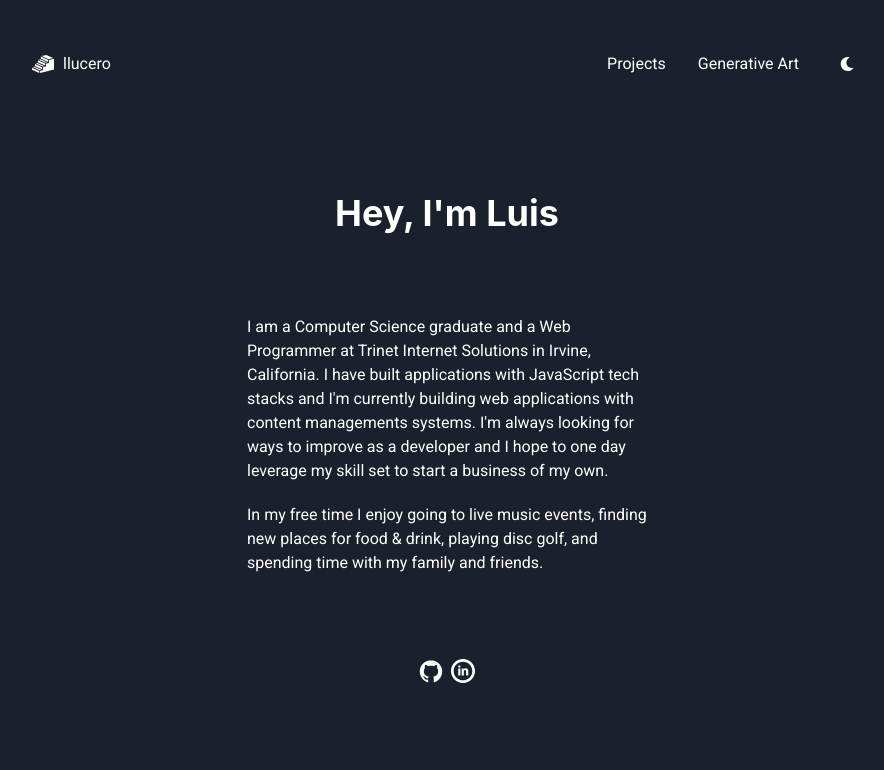
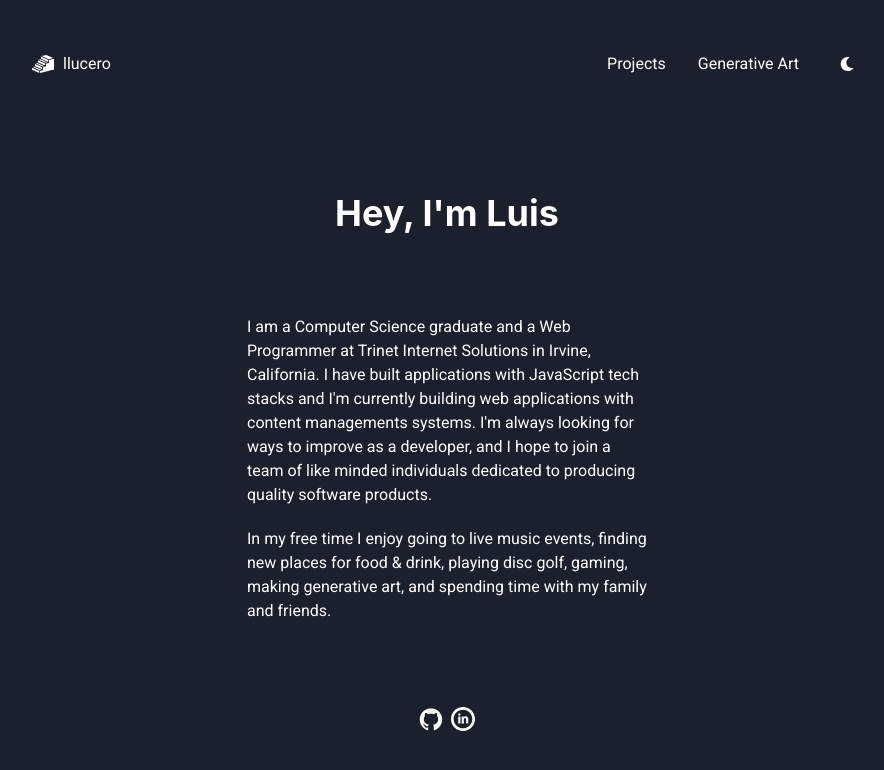
Before and after one commit to clucero36/personal-website, a React (Create React App) app: page / in a window 1280 px wide. Shown: the top 770 px of the page, without its empty margins (193-1077 px from the left). Built offline with nearby package versions, Linux system fonts and the light colour scheme.

Commit message:
summary update

```diff
--- a/src/App.js
+++ b/src/App.js
@@ -21,10 +21,10 @@ function App() {
             <Text>
               I am a Computer Science graduate and a Web Programmer at Trinet Internet Solutions in Irvine, California.
               I have built applications with JavaScript tech stacks and I'm currently building web applications with content managements systems.
-              I'm always looking for ways to improve as a developer and I hope to one day leverage my skill set to start a business of my own.
+              I'm always looking for ways to improve as a developer, and I hope to join a team of like minded individuals dedicated to producing quality software products.
             </Text>
             <Text>
-              In my free time I enjoy going to live music events, finding new places for food & drink, playing disc golf, and spending time with my family and friends.
+              In my free time I enjoy going to live music events, finding new places for food & drink, playing disc golf, gaming, making generative art, and spending time with my family and friends.
             </Text>
           </VStack>
         </Box>
```
